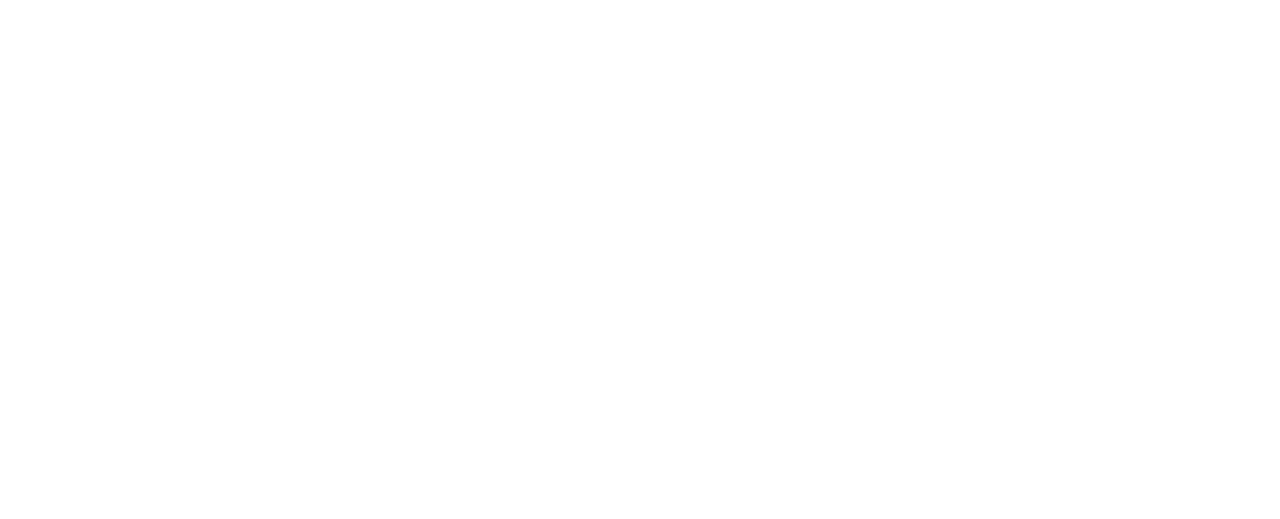
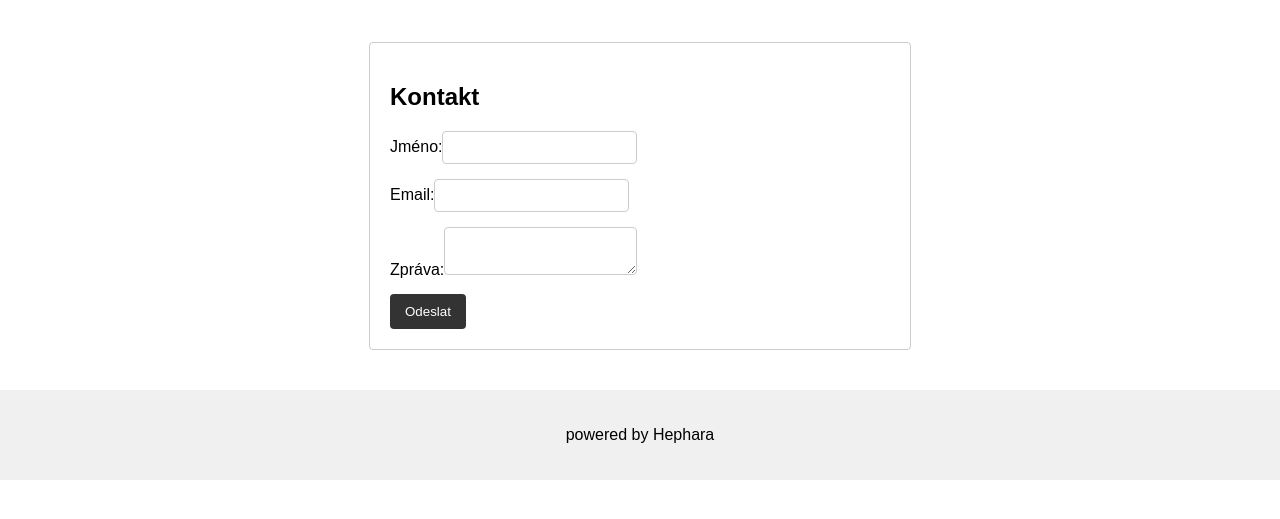
Before and after one commit to DannyRusnok/luminex, a React (Create React App) app: page / in a window 1280 px wide. Shown: the part 225-744 px from the top of the page. Built offline with nearby package versions, Linux system fonts and the light colour scheme.

Commit message:
Add contact form section and footer

```diff
--- a/src/App.js
+++ b/src/App.js
@@ -1,13 +1,16 @@
 import React from 'react';
 import Gallery from './Gallery.js';
 import Navbar from './Navbar.js';
+import Contact from './Contact.js';
+import Footer from './Footer.js';
 
 function App() {
   return (
     <div className="App">
       <Navbar />
       <Gallery />
-      <div id="kontakt"></div>
+      <Contact />
+      <Footer />
     </div>
   );
 }
--- /dev/null
+++ b/src/Contact.css
@@ -0,0 +1,34 @@
+.contact {
+  margin: 40px auto;
+  max-width: 500px;
+  padding: 20px;
+  border: 1px solid #ccc;
+  border-radius: 4px;
+}
+
+.contact h2 {
+  margin-bottom: 20px;
+}
+
+.form-group {
+  margin-bottom: 15px;
+  display: flex;
+  flex-direction: column;
+  text-align: left;
+}
+
+.form-group input,
+.form-group textarea {
+  padding: 8px;
+  border: 1px solid #ccc;
+  border-radius: 4px;
+}
+
+button[type="submit"] {
+  padding: 10px 15px;
+  border: none;
+  background-color: #333;
+  color: #fff;
+  cursor: pointer;
+  border-radius: 4px;
+}
--- /dev/null
+++ b/src/Contact.js
@@ -0,0 +1,31 @@
+import React from 'react';
+import './Contact.css';
+
+export default function Contact() {
+  return (
+    <section id="kontakt" className="contact">
+      <h2>Kontakt</h2>
+      <form action="mailto:Daniel.rusnok@gmail.com" method="post" encType="text/plain">
+        <div className="form-group">
+          <label>
+            Jméno:
+            <input type="text" name="name" required />
+          </label>
+        </div>
+        <div className="form-group">
+          <label>
+            Email:
+            <input type="email" name="email" required />
+          </label>
+        </div>
+        <div className="form-group">
+          <label>
+            Zpráva:
+            <textarea name="message" required />
+          </label>
+        </div>
+        <button type="submit">Odeslat</button>
+      </form>
+    </section>
+  );
+}
--- /dev/null
+++ b/src/Footer.css
@@ -0,0 +1,6 @@
+.footer {
+  text-align: center;
+  padding: 20px;
+  background-color: #f0f0f0;
+  margin-top: 40px;
+}
--- /dev/null
+++ b/src/Footer.js
@@ -0,0 +1,10 @@
+import React from 'react';
+import './Footer.css';
+
+export default function Footer() {
+  return (
+    <footer className="footer">
+      <p>powered by Hephara</p>
+    </footer>
+  );
+}
```
